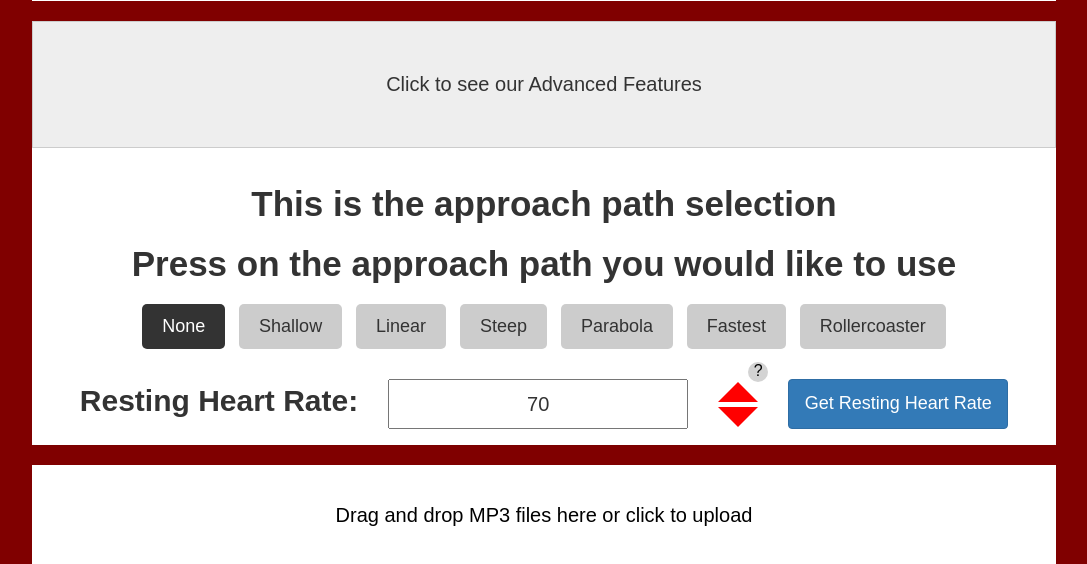
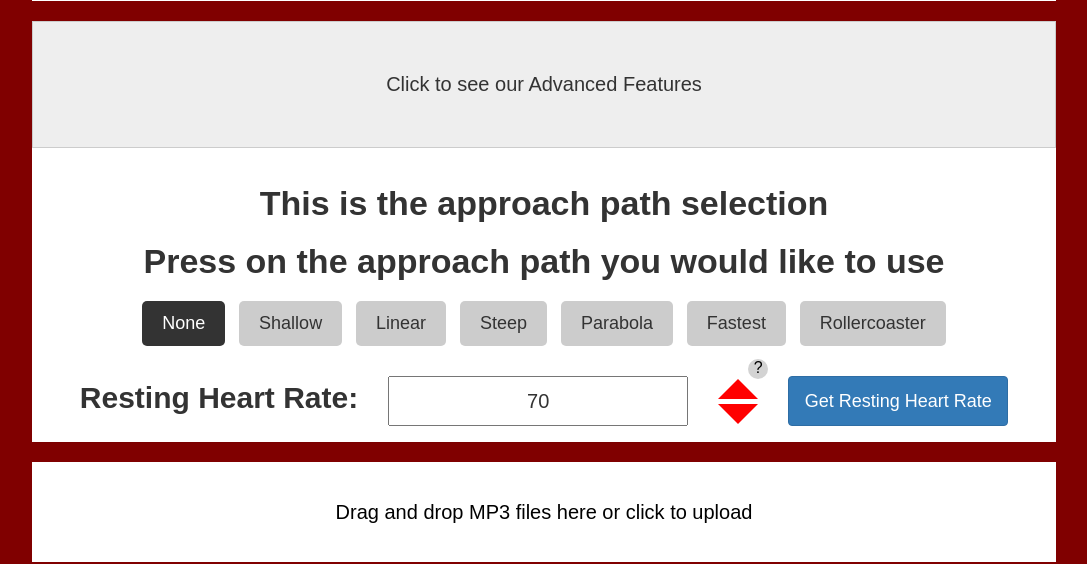
Before and after one commit to kilosandwich/HeartBeatAlterationUsingAISelectedMusic, a Flask app: page / in a window 1280 px wide, after a click on "Click to see our Advanced Features"; the page is wider, and only the part inside the window is pictured. Shown: the part 750-1314 px from the top of that part, without its empty margins (96-1183 px from the left). Run offline with Flask 3, Linux system fonts and the light colour scheme; some libraries are stand-ins or nearby versions.

Commit message:
Add files via upload

```diff
--- a/templates/index.html
+++ b/templates/index.html
@@ -111,7 +111,7 @@
                 <button id="skipBtn" class="btn btn-warning" onClick="skipSong()" style="display: block; margin: 10px auto;">Skip Song</button>
             </div>
 
-            <div id="optimalSongMessage">The same song is playing, since it's the most optimal song for your target HR.</div>
+            <div id="optimalSongMessage"  style="font-size: 20px;">The same song is playing, since it's the most optimal song for your target HR.</div>
         </div>
     </div>
 
@@ -121,8 +121,8 @@
     <div id="div2">
         <div class="accordion jumbotron text-center">Click to see our Advanced Features</div>
         <div class="panel">
-            <p>This is the approach path selection</p>
-            <p class="large-font">Press on the approach path you would like to use</p>
+            <p style="font-size: 34px; font-weight: bold;">This is the approach path selection</p>
+            <p style="font-size: 34px; font-weight: bold;">Press on the approach path you would like to use</p>
             <button class="approach-button selected" id="none" onclick="selectApproachPath('none')">None</button>
             <button class="approach-button" id="Shallow" onclick="selectApproachPath('Shallow')">Shallow</button>
             <button class="approach-button" id="Linear" onclick="selectApproachPath('Linear')">Linear</button>
@@ -473,7 +473,7 @@
             const restingHRInput = document.getElementById('restingHR');
 
             validateIntegerInput(targetHRInput, 40, 150);
-            validateIntegerInput(restingHRInput, 50, 150);
+            validateIntegerInput(restingHRInput, 40, 150);
 
             // this will autoplay next song when current song ends
             document.getElementById('audio').addEventListener('ended', skipSong);
@@ -521,8 +521,8 @@
 
         const validateRestingHRInput = () => {
             let value = parseInt(restingHRInput.value);
-            if (isNaN(value) || value < 50) {
-                restingHRInput.value = 50;
+            if (isNaN(value) || value < 40) {
+                restingHRInput.value = 40;
             } else if (value > 150) {
                 restingHRInput.value = 150;
             }
@@ -548,7 +548,7 @@
         }); // The resting HR up goes up by 10 and can only go to 150
 
         restingHRDown.addEventListener('click', () => {
-            restingHRInput.value = Math.max(parseInt(restingHRInput.value) - 10, 50);
+            restingHRInput.value = Math.max(parseInt(restingHRInput.value) - 10, 40);
             validateRestingHRInput();
         }); // The resting HR down arrow goes down by 10 and can only go down to 50
 
```
